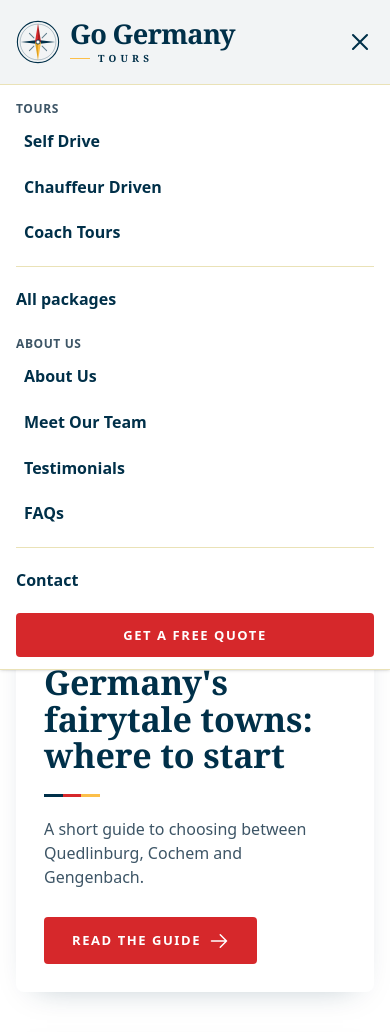
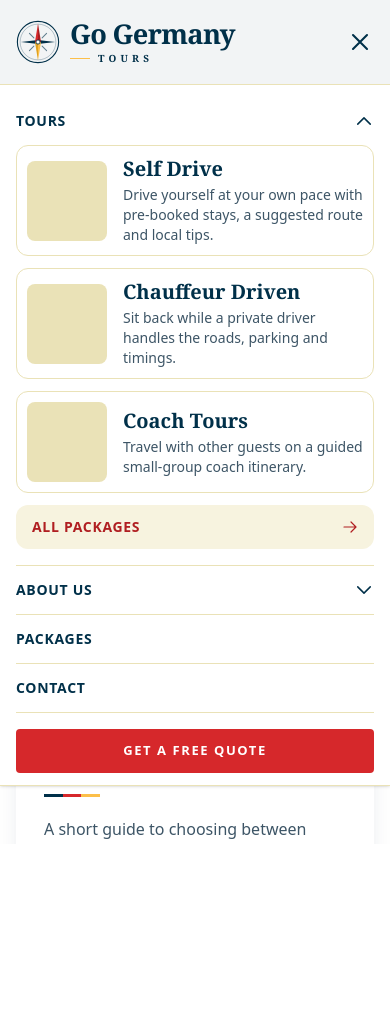
Before and after one commit to xfranzce/go-germany-tours, a Laravel app: page /guides in a window 390 px wide, after a click on "Menu". Shown: the top 1032 px of the page. After the commit the page ends 839 px from the top, so only its background shows below. Run offline with Laravel 12, Linux system fonts and the light colour scheme; data comes from the database, SQL or seed files in the repository; data that the repository does not hold is empty; style sheets or scripts are compiled from the project's sources; parts of the project's set-up code (start-up, migrations or seed data) failed here and were passed over; some web fonts are replaced.

Commit message:
Mobile hamburger accordion mega menu
Co-Authored-By: Claude Sonnet 5.5 <noreply@anthropic.com>

```diff
--- a/resources/views/partials/header.blade.php
+++ b/resources/views/partials/header.blade.php
@@ -123,17 +123,50 @@
         </button>
     </div>
 
-    <nav id="mobile-menu" class="lg:hidden border-t border-brand-custard bg-white text-brand-navy" x-show="mobile" x-cloak aria-label="Mobile">
-        <div class="container-x py-3 grid gap-1 font-bold max-h-[75vh] overflow-y-auto">
-            <p class="text-xs uppercase tracking-wider text-ink-soft mt-1">Tours</p>
-            @foreach($navTypes as $t)<a class="py-2 pl-2" href="{{ route('tours.show', $t->slug) }}">{{ $t->name }}</a>@endforeach
-            <hr class="my-2 border-brand-custard">
-            <a class="py-2" href="{{ route('packages.index') }}">All packages</a>
-            <p class="text-xs uppercase tracking-wider text-ink-soft mt-3">About Us</p>
-            @foreach($aboutLinks as [$r, $label])<a class="py-2 pl-2" href="{{ route($r) }}">{{ $label }}</a>@endforeach
-            <hr class="my-2 border-brand-custard">
-            <a class="py-2" href="{{ route('contact') }}">Contact</a>
-            <button type="button" class="btn btn-primary mt-2" @click="mobile = false; $store.modal.show()">Get a Free Quote</button>
+    {{-- Mobile menu: accordion mega menu (Tours with photos, About Us with photos) --}}
+    <nav id="mobile-menu" class="lg:hidden border-t border-brand-custard bg-white text-brand-navy" x-show="mobile" x-cloak aria-label="Mobile"
+         x-data="{ sec: 'tours' }">
+        <div class="container-x max-h-[calc(100svh-4.5rem)] overflow-y-auto py-3 font-bold">
+            {{-- TOURS --}}
+            <div class="border-b border-brand-custard">
+                <button type="button" class="flex w-full items-center justify-between py-3.5 text-sm uppercase tracking-wider" :aria-expanded="sec === 'tours'" aria-controls="m-tours" @click="sec = sec === 'tours' ? null : 'tours'">
+                    Tours <span class="inline-flex transition" :class="sec === 'tours' && 'rotate-180'"><x-icon name="chevron-down" class="size-5"/></span>
+                </button>
+                <div id="m-tours" x-show="sec === 'tours'" x-transition.opacity class="space-y-3 pb-4">
+                    @foreach($navTypes as $t)
+                        <a href="{{ route('tours.show', $t->slug) }}" class="flex items-center gap-4 rounded-xl border border-brand-custard p-2.5" @click="mobile = false">
+                            <span class="block size-20 shrink-0 overflow-hidden rounded-lg bg-brand-custard">
+                                @if($t->image)<x-picture :path="$t->image" sizes="6rem" class="h-full w-full object-cover"/>@endif
+                            </span>
+                            <span class="min-w-0">
+                                <span class="block font-display text-xl font-semibold leading-tight">{{ $t->name }}</span>
+                                @if($t->summary)<span class="mt-1 line-clamp-2 block text-sm font-normal text-ink-soft">{{ $t->summary }}</span>@endif
+                            </span>
+                        </a>
+                    @endforeach
+                    <a href="{{ route('packages.index') }}" class="flex items-center justify-between rounded-xl bg-brand-custard-light px-4 py-3 text-sm uppercase tracking-wider text-brand-red-dark" @click="mobile = false">All packages <x-icon name="arrow-right" class="size-4"/></a>
+                </div>
+            </div>
+
+            {{-- ABOUT US --}}
+            <div class="border-b border-brand-custard">
+                <button type="button" class="flex w-full items-center justify-between py-3.5 text-sm uppercase tracking-wider" :aria-expanded="sec === 'about'" aria-controls="m-about" @click="sec = sec === 'about' ? null : 'about'">
+                    About Us <span class="inline-flex transition" :class="sec === 'about' && 'rotate-180'"><x-icon name="chevron-down" class="size-5"/></span>
+                </button>
+                <div id="m-about" x-show="sec === 'about'" x-transition.opacity class="grid grid-cols-2 gap-3 pb-4">
+                    @foreach($aboutLinks as [$r, $label, $desc, $stem])
+                        @php $img = $aboutMedia->first(fn ($m) => str_starts_with($m->path, 'media/'.$stem.'-')); @endphp
+                        <a href="{{ route($r) }}" class="block min-w-0" @click="mobile = false">
+                            <span class="block aspect-[4/3] overflow-hidden rounded-xl bg-brand-custard">@if($img)<x-picture :path="$img->path" sizes="12rem" class="h-full w-full object-cover"/>@endif</span>
+                            <span class="mt-2 block font-display text-lg font-semibold leading-tight">{{ $label }}</span>
+                        </a>
+                    @endforeach
+                </div>
+            </div>
+
+            <a class="block border-b border-brand-custard py-3.5 text-sm uppercase tracking-wider" href="{{ route('packages.index') }}">Packages</a>
+            <a class="block border-b border-brand-custard py-3.5 text-sm uppercase tracking-wider" href="{{ route('contact') }}">Contact</a>
+            <button type="button" class="btn btn-primary mt-4 w-full" @click="mobile = false; $store.modal.show()">Get a Free Quote</button>
         </div>
     </nav>
 </header>
```
Also changed, not shown: CLAUDE.md (+1 -1 lines).
